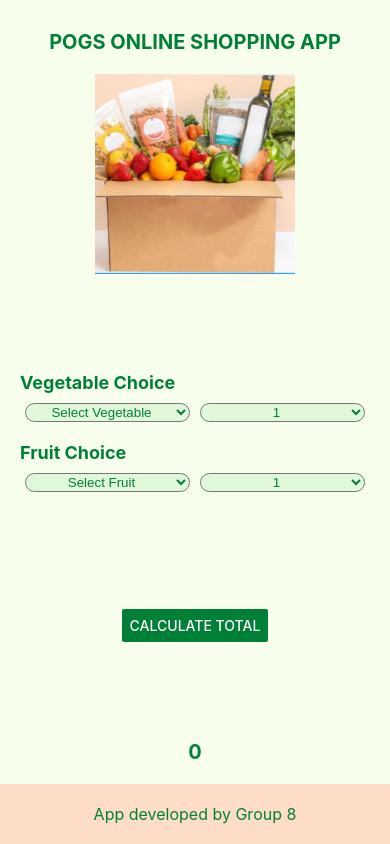
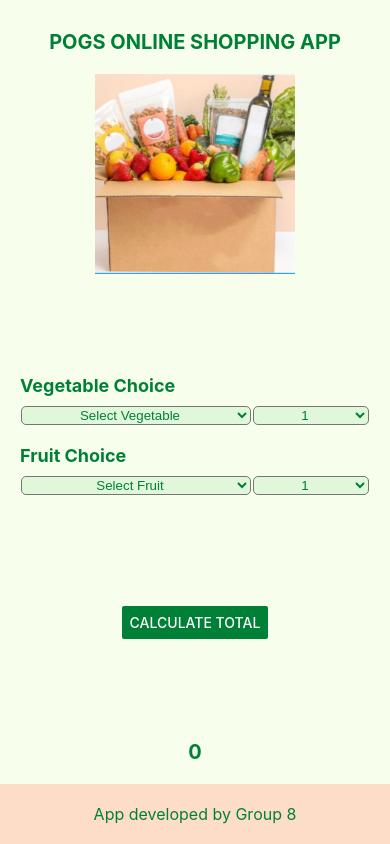
Before and after one commit to VivianNg9/COMP2750_Assignment3, a React Native app in the folder POGS/: screen / in a window 390 px wide. Built offline with nearby package versions, Linux system fonts and the light colour scheme.

Commit message:
vivian_demo

```diff
--- a/POGS/App.js
+++ b/POGS/App.js
@@ -29,19 +29,18 @@ export default function App() {
           <Text style={styles.sectionTitle}>Vegetable Choice</Text>
           <View style={styles.pickerRow}>
             <Picker
-              style={styles.picker}
+              style={styles.picker1}
               selectedValue={veggieSelected}
               onValueChange={(itemValue) => setVeggieSelected(itemValue)}
             >
               <Picker.Item label="Select Vegetable" value="" />
               <Picker.Item label="Tomato - $6" value="6" />
               <Picker.Item label="Broccoli - $5" value="5" />
-              <Picker.Item label="Carrot - $8" value="8" />
+              <Picker.Item label="Carrot - $5" value="8" />
               <Picker.Item label="Spinach - $4" value="4" />
-              <Picker.Item label="Potato - $5" value="5" />
             </Picker>
             <Picker
-              style={styles.picker}
+              style={styles.picker2}
               selectedValue={veggieQuantity}
               onValueChange={(itemValue) => setVeggieQuantity(itemValue)}
             >
@@ -55,7 +54,7 @@ export default function App() {
           <Text style={styles.sectionTitle}>Fruit Choice</Text>
           <View style={styles.pickerRow}>
             <Picker
-              style={styles.picker}
+              style={styles.picker1}
               selectedValue={fruitSelected}
               onValueChange={(itemValue) => setFruitSelected(itemValue)}
             >
@@ -63,11 +62,10 @@ export default function App() {
               <Picker.Item label="Apple - $7" value="7" />
               <Picker.Item label="Orange - $8" value="8" />
               <Picker.Item label="Kiwi - $8" value="8" />
-              <Picker.Item label="Mango - $12" value="12" />
-              <Picker.Item label="Banana - $7" value="7" />
+              <Picker.Item label="Mang - $12" value="12" />
             </Picker>
             <Picker
-              style={styles.picker}
+              style={styles.picker2}
               selectedValue={fruitQuantity}
               onValueChange={(itemValue) => setFruitQuantity(itemValue)}
             >
@@ -118,7 +116,7 @@ const styles = StyleSheet.create({
     height: 200,
   },
   dropdownContainer: {
-    marginBottom: 30,
+    marginBottom: 20,
   },
   sectionTitle: {
     fontSize: 18,
@@ -130,14 +128,22 @@ const styles = StyleSheet.create({
     flexDirection: 'row',
     marginBottom: 20,
   },
-  picker: {
+  picker1: {
+    flex: 2,
+    color: '#008037',
+    backgroundColor: '#e0f7da',
+    borderRadius: 5,
+    marginHorizontal: 1,
+    justifyContent: 'center',
+    textAlign: 'center',
+  },
+  picker2: {
     flex: 1,
     color: '#008037',
     backgroundColor: '#e0f7da',
-    borderRadius: 10,
-    marginHorizontal: 5,
+    borderRadius: 5,
+    marginHorizontal: 1,
     justifyContent: 'center',
-    alignItems: 'center',
     textAlign: 'center',
   },
   buttonContainer: {
--- a/POGS/app.json
+++ b/POGS/app.json
@@ -1,7 +1,7 @@
 {
   "expo": {
     "name": "pogs",
-    "slug": "snack-2193e0b4-f84c-439a-ab4c-7d0a443bc65e",
+    "slug": "snack-c15c85a2-e840-40f4-b281-c6b8bcb01d9f",
     "version": "1.0.0",
     "orientation": "portrait",
     "icon": "./assets/icon.png",
```
